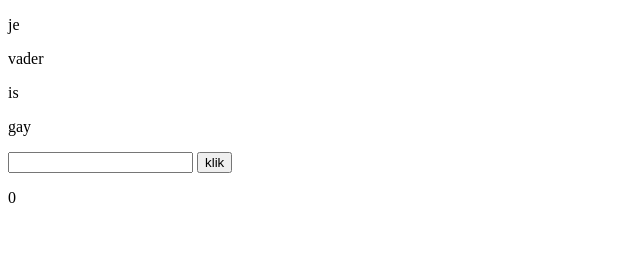
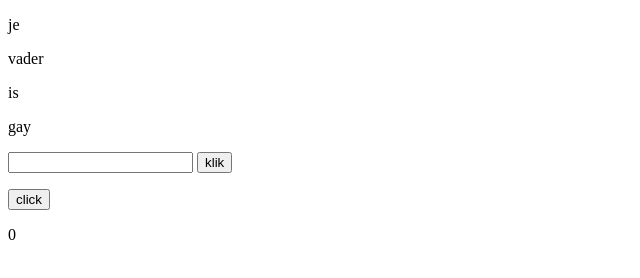
Before and after one commit to 2099492/Verlegen-variabelen-a871028d, a plain HTML site: page index.html in a window 1280 px wide. Both pictures are taken after a click on the button "klik". Shown: the full height of the page, 0-640 px from the left. Drawn offline with Linux system fonts and the light colour scheme.

Commit message:
Uitwerking van de exercise

```diff
--- a/index.html
+++ b/index.html
@@ -18,6 +18,8 @@
     <button onclick="je_opa()">click boeler title</button> -->
     <input type="number" id="je_broer">
     <button onclick="je_nicht()">klik</button>
+    <p></p>
+    <button onclick="je_tante()">click</button>
     <p id="text"></p>
   </body>
 </html>
--- a/script.js
+++ b/script.js
@@ -16,6 +16,13 @@
 function je_nicht() {
   console.log("boeler");
   var waarde = document.getElementById("je_broer").value;
-  var antwoord = (waarde * Math.PI);
+  let antwoord = (waarde * Math.PI);
   document.getElementById("text").innerHTML = antwoord;
 }
+
+function je_tante() {
+  console.log("boeler");
+  var waarde = document.getElementById("je_broer").value;
+  let antwoord = (waarde * waarde * Math.PI * 0.25);
+  document.getElementById("text").innerHTML = antwoord;
+}
```
